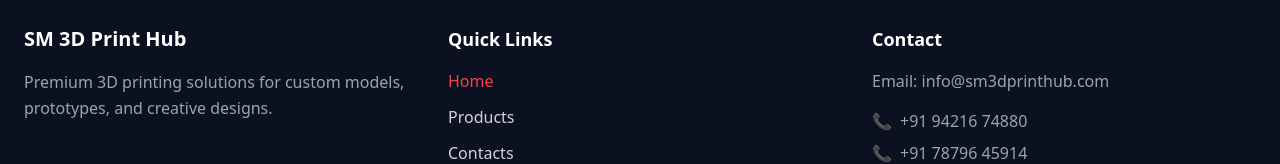
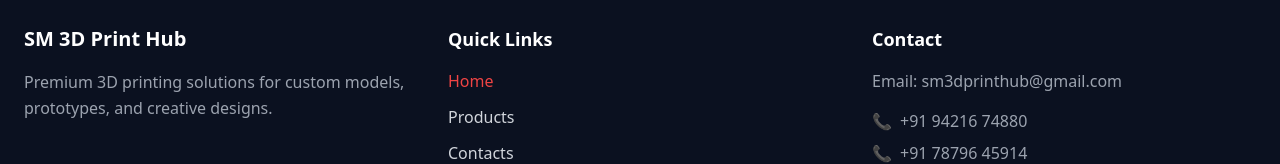
Before and after one commit to mayurch25/3d-Print-Hub, a Nuxt app in the folder frontend/: page / in a window 1280 px wide. Shown: the part 3783-3947 px from the top of the page. Built offline with nearby package versions, Linux system fonts and the light colour scheme.

Commit message:
fix: update contact email in Footer and inquiry page to new address

```diff
--- a/frontend/app/components/layout/Footer.vue
+++ b/frontend/app/components/layout/Footer.vue
@@ -58,10 +58,10 @@
           <p class="text-gray-400">
             Email:
             <a
-              href="mailto:info@sm3dprinthub.com"
+              href="mailto:sm3dprinthub@gmail.com"
               class="hover:text-red-500 transition duration-300"
             >
-              info@sm3dprinthub.com
+              sm3dprinthub@gmail.com
             </a>
           </p>
 
--- a/frontend/app/pages/inquiry.vue
+++ b/frontend/app/pages/inquiry.vue
@@ -176,7 +176,7 @@ const submit = async () => {
           </div>
           <div>
             <p class="text-gray-500 text-xs">Email us</p>
-            <p class="text-gray-300 text-sm font-medium">info@sm3dprinthub.com</p>
+            <p class="text-gray-300 text-sm font-medium">sm3dprinthub@gmail.com</p>
           </div>
         </div>
         <div class="bg-[#0b1120] border border-white/5 rounded-xl px-5 py-4 flex items-center gap-4">
```
